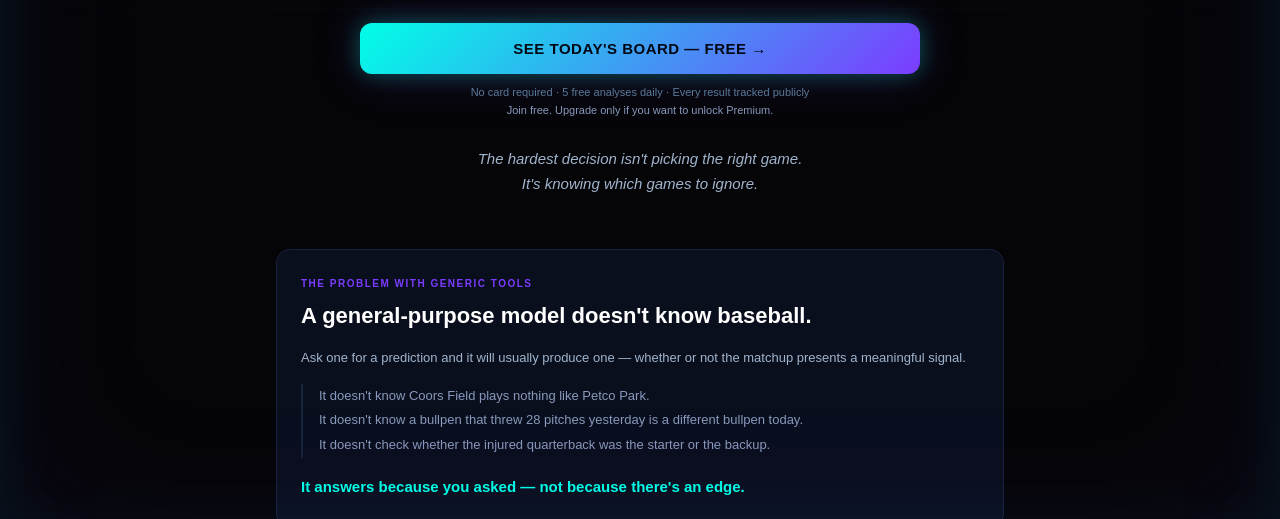
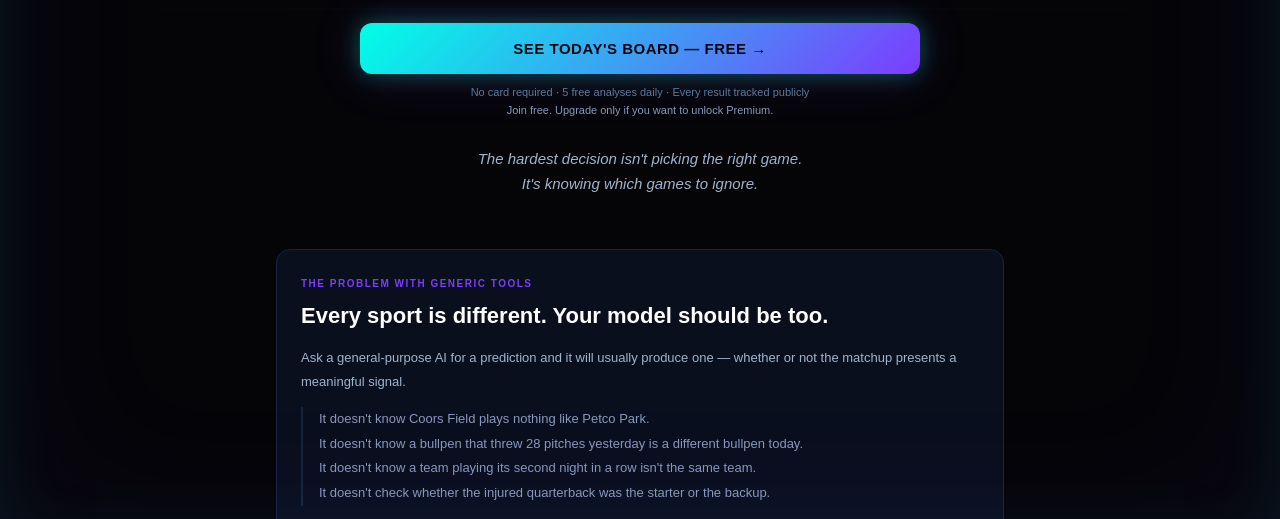
Before and after one commit to jesushenriquez1488-oss/sports-picks-app, a website: page index.html in a window 1280 px wide. Shown: the part 259-778 px from the top of the page. Drawn offline with nearby package versions, Linux system fonts and the light colour scheme; no server answers.

Commit message:
index.html

```diff
--- a/index.html
+++ b/index.html
@@ -150,11 +150,11 @@ src="https://www.facebook.com/tr?id=1360080689410498&ev=PageView&noscript=1"
   <div style="font-size:10px;color:#7c3cff;letter-spacing:1.5px;font-weight:700;margin-bottom:12px;">THE PROBLEM WITH GENERIC TOOLS</div>
 
   <h2 style="font-size:22px;font-weight:900;color:#fff;margin:0 0 16px;line-height:1.35;">
-    A general-purpose model doesn't know baseball.
+  Every sport is different. Your model should be too.
   </h2>
 
   <p style="font-size:13px;line-height:1.8;color:#a0b4cc;margin:0 0 14px;">
-    Ask one for a prediction and it will usually produce one — whether or not the
+   Ask a general-purpose AI for a prediction and it will usually produce one — whether or not the
     matchup presents a meaningful signal.
   </p>
 
@@ -162,6 +162,7 @@ src="https://www.facebook.com/tr?id=1360080689410498&ev=PageView&noscript=1"
     <div style="font-size:13px;line-height:1.9;color:#8899bb;">
       It doesn't know Coors Field plays nothing like Petco Park.<br>
       It doesn't know a bullpen that threw 28 pitches yesterday is a different bullpen today.<br>
+      It doesn't know a team playing its second night in a row isn't the same team.<br>
       It doesn't check whether the injured quarterback was the starter or the backup.
     </div>
   </div>
```
